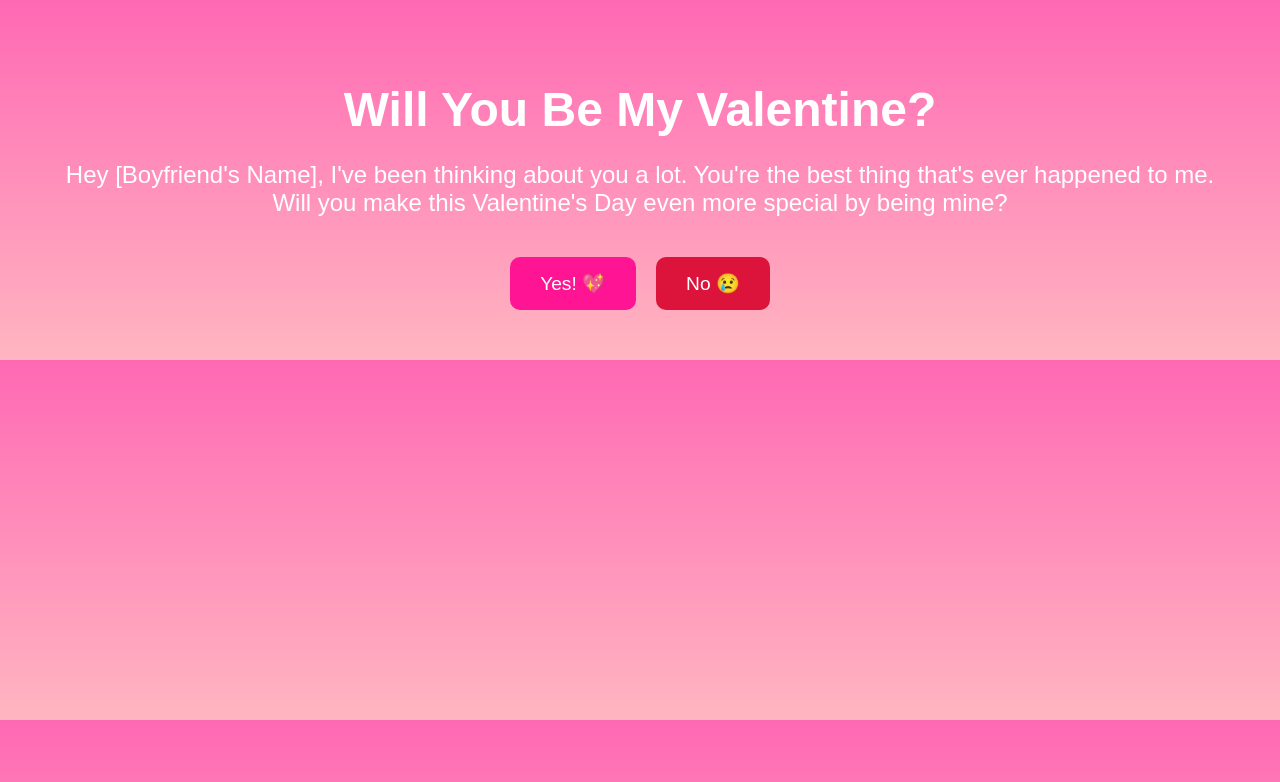
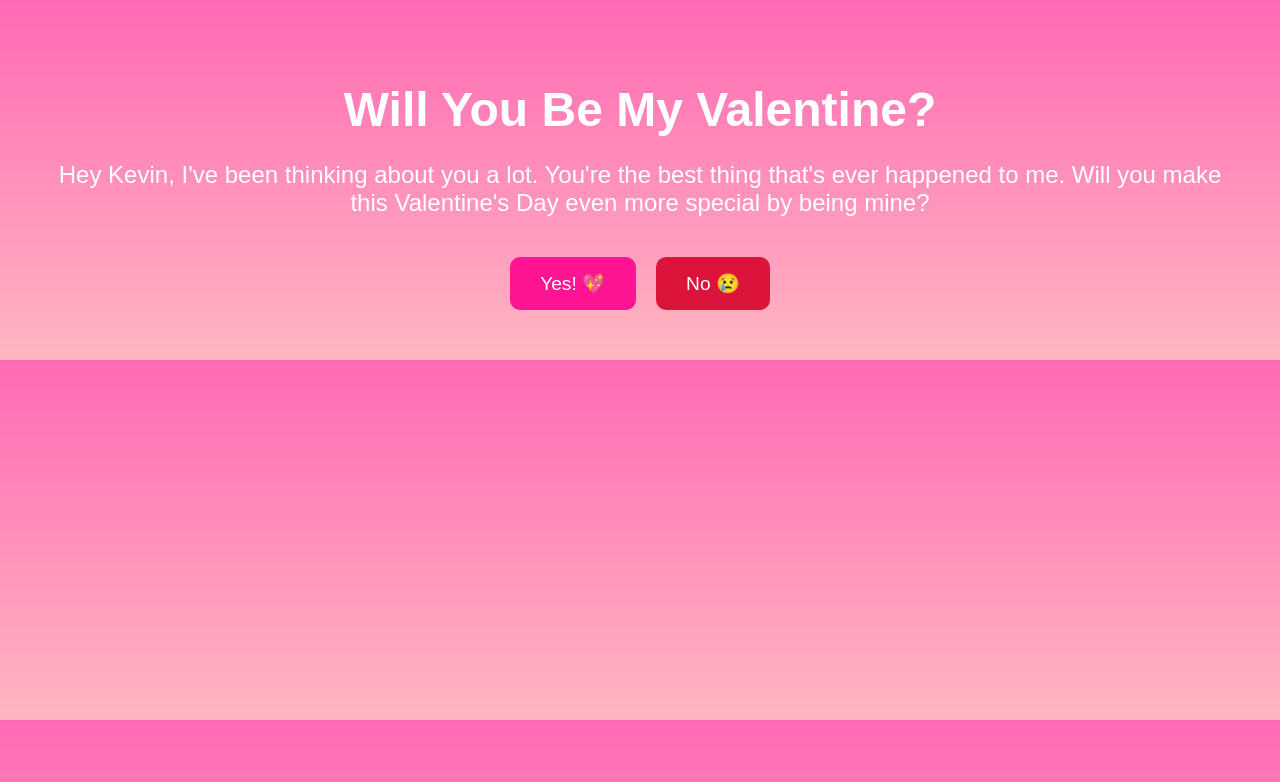
Before and after one commit to Avantikarattan6134/Something-Important, a plain HTML site: page index.html in a window 1280 px wide. Drawn offline with Linux system fonts and the light colour scheme.

Commit message:
Fix HTML encoding issues in index.html
change of name

```diff
--- a/index.html
+++ b/index.html
@@ -77,7 +77,7 @@
 <body>
     <div class="hearts" id="hearts"></div>
     <h1>Will You Be My Valentine?</h1>
-    <p>Hey [Boyfriend's Name], I've been thinking about you a lot. You're the best thing that's ever happened to me. Will you make this Valentine's Day even more special by being mine?</p>
+    <p>Hey Kevin, I've been thinking about you a lot. You're the best thing that's ever happened to me. Will you make this Valentine's Day even more special by being mine?</p>
     <div class="buttons">
         <button id="yes">Yes! 💖</button>
         <button id="no">No 😢</button>
@@ -117,4 +117,5 @@
         });
     </script>
 </body>
+
 </html>
```
